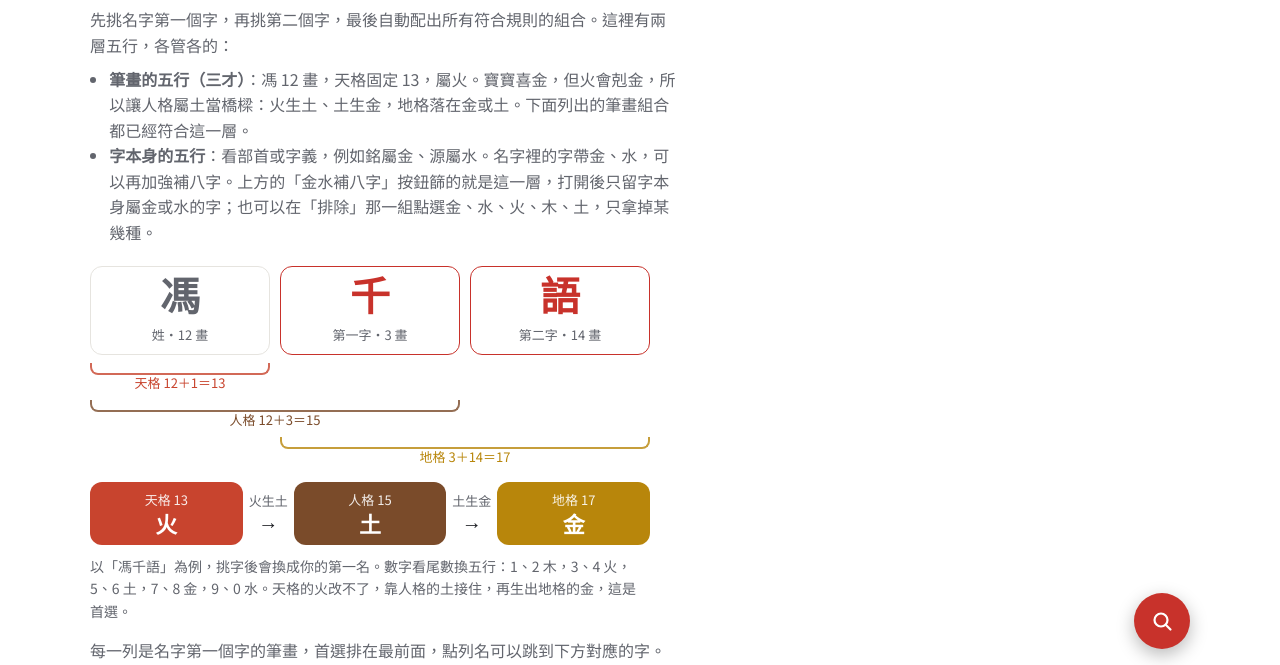
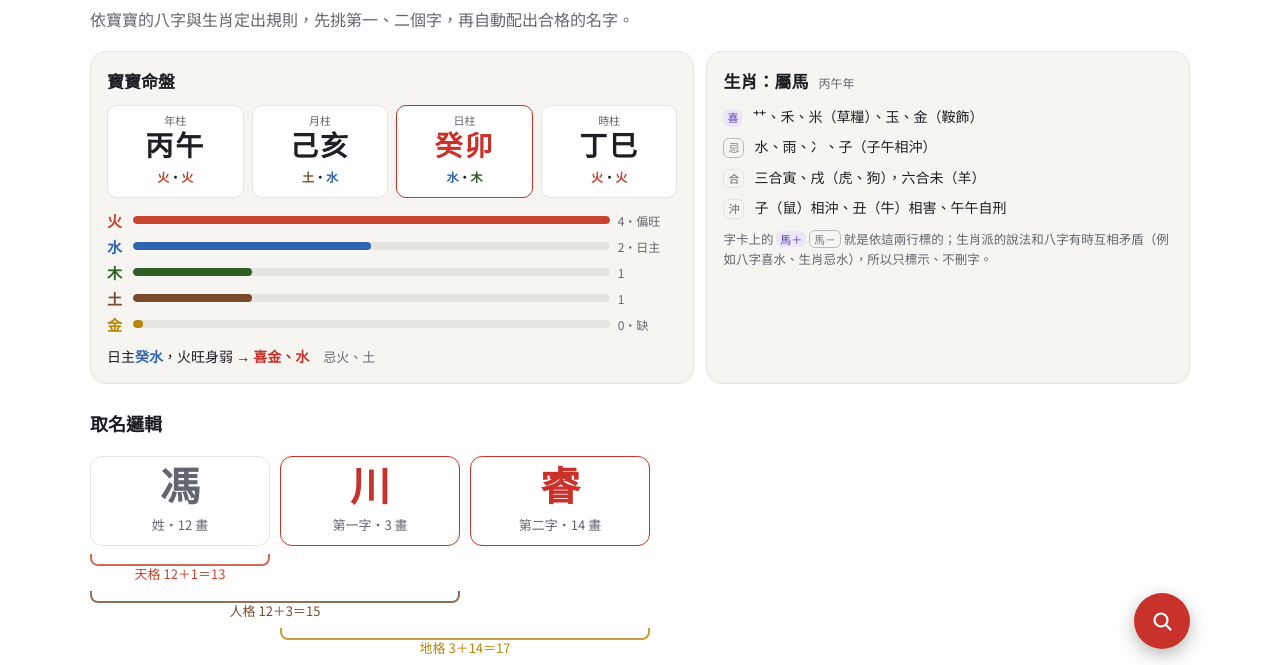
Before and after one commit to miiiiiiw/milo, a plain HTML site: page family/name-picker.html in a window 1280 px wide. Shown: the part 135-800 px from the top of the page. Drawn offline with Linux system fonts and the light colour scheme.

Commit message:
更新：取名選字器頁首整合寶寶命盤與生肖資訊 (#95)
* 更新：取名選字器頁首整合寶寶命盤與生肖資訊

Co-Authored-By: Claude Opus 5.5 <noreply@anthropic.com>
Claude-Session: https://claude.ai/code/session_01NrVf69WqiCGPaKswRV7uiU

* 更新：取名選字器命盤卡移除出生日期、時間與地點，示意改用川睿

Co-Authored-By: Claude Opus 5.5 <noreply@anthropic.com>
Claude-Session: https://claude.ai/code/session_01NrVf69WqiCGPaKswRV7uiU

---------

Co-authored-by: Claude <noreply@anthropic.com>

```diff
--- a/family/name-picker.html
+++ b/family/name-picker.html
@@ -315,6 +315,28 @@ details.help[open] summary{color:var(--ink)}
 @media(prefers-reduced-motion:reduce){.stepsum.isempty .sm-cta{animation:none}}
 @media(max-width:420px){.sm-cta{padding:0 10px}.sm-cta .ctl{display:none}.stepsum.isempty{gap:10px}}
 @media(max-width:380px){.stepsum.isempty .sm-empty{font-size:13px}.sm-ic{display:none}}.stepsum b{color:var(--ink);font-family:"Noto Serif TC",serif;font-size:16px}
+.prof{display:grid;grid-template-columns:minmax(0,1.25fr) minmax(0,1fr);gap:12px;margin:18px 0 6px}
+.pcard{background:var(--tile);border-radius:16px;padding:16px;border:1px solid var(--line)}
+.ph{font:600 17px "Noto Serif TC",serif;margin:0 0 12px;display:flex;align-items:baseline;gap:10px;flex-wrap:wrap}.ph small{font:400 12px "Noto Sans TC",sans-serif;color:var(--mute)}
+.pillars{display:grid;grid-template-columns:repeat(4,minmax(0,1fr));gap:8px}
+.pil{border:1.5px solid var(--line);border-radius:10px;text-align:center;padding:6px 2px 8px;background:var(--bg)}
+.pil small{display:block;font-size:11px;color:var(--mute)}
+.pil b{display:block;font:900 clamp(22px,5vw,28px)/1.2 "Noto Serif TC",serif;letter-spacing:2px}
+.pil i{font-style:normal;font-size:12px;font-weight:700}
+.pil.day{border-color:var(--seal)}.pil.day b{color:var(--seal)}
+.ebal{display:grid;gap:5px;margin:12px 0 10px}
+.eb{display:grid;grid-template-columns:1.4em minmax(0,1fr) 4.6em;gap:8px;align-items:center;font-size:13px}
+.eb>span{font:900 15px "Noto Serif TC",serif}
+.et{height:8px;border-radius:4px;background:var(--line);overflow:hidden}.et i{display:block;height:100%;border-radius:4px}
+.eb em{font-style:normal;font-size:12px;color:var(--mute);white-space:nowrap}
+.pconc{margin:0;font-size:14px}.pconc .like{color:var(--seal)}.pconc .dis{color:var(--mute);font-size:13px}
+.zrow{display:flex;gap:10px;align-items:baseline;font-size:14px;margin:0 0 8px}
+.zrow .hz{flex:none}.hz.zl{border:1px solid var(--line);color:var(--mute)}
+.pnote{font-size:12.5px;color:var(--mute);margin:10px 0 0;line-height:1.6}
+.sech{font:600 18px "Noto Serif TC",serif;margin:26px 0 4px}
+.logic{display:flex;flex-wrap:wrap;gap:8px;margin:12px 0 0}
+.lg{font-size:13px;padding:6px 12px;border-radius:10px;background:var(--tile);color:var(--mute)}.lg b{color:var(--ink);margin-right:4px}
+@media(max-width:700px){.prof{grid-template-columns:minmax(0,1fr)}}
 .legend{display:flex;flex-wrap:wrap;gap:12px;font-size:13px;color:var(--mute);margin:0 0 16px}
 table{width:100%;border-collapse:collapse;font-size:15px}
 th,td{padding:10px 8px;border-bottom:1px solid var(--line);text-align:left;vertical-align:top}
@@ -340,13 +362,39 @@ td.num{text-align:right;font-variant-numeric:tabular-nums;white-space:nowrap}
 <section class="band first"><div class="wrap">
 <p class="eyebrow page-kicker">家庭生活 · 寶寶取名</p>
 <h1>寶寶取名選字器</h1>
-<p class="lede">先挑名字第一個字，再挑第二個字，最後自動配出所有符合規則的組合。這裡有兩層五行，各管各的：</p>
-<ul class="lede" style="padding-left:1.2em;margin:8px 0 0">
-<li><b>筆畫的五行（三才）</b>：馮 12 畫，天格固定 13，屬火。寶寶喜金，但火會剋金，所以讓人格屬土當橋樑：火生土、土生金，地格落在金或土。下面列出的筆畫組合都已經符合這一層。</li>
-<li><b>字本身的五行</b>：看部首或字義，例如銘屬金、源屬水。名字裡的字帶金、水，可以再加強補八字。上方的「金水補八字」按鈕篩的就是這一層，打開後只留字本身屬金或水的字；也可以在「排除」那一組點選金、水、火、木、土，只拿掉某幾種。</li>
-</ul>
+<p class="lede">依寶寶的八字與生肖定出規則，先挑第一、二個字，再自動配出合格的名字。</p>
+<div class="prof">
+  <section class="pcard">
+    <h3 class="ph">寶寶命盤</h3>
+    <div class="pillars">
+      <div class="pil"><small>年柱</small><b>丙午</b><i><span class="e-火">火</span>・<span class="e-火">火</span></i></div>
+      <div class="pil"><small>月柱</small><b>己亥</b><i><span class="e-土">土</span>・<span class="e-水">水</span></i></div>
+      <div class="pil day"><small>日柱</small><b>癸卯</b><i><span class="e-水">水</span>・<span class="e-木">木</span></i></div>
+      <div class="pil"><small>時柱</small><b>丁巳</b><i><span class="e-火">火</span>・<span class="e-火">火</span></i></div>
+    </div>
+    <div class="ebal" aria-label="五行強弱">
+      <div class="eb"><span class="e-火">火</span><div class="et"><i style="width:100%;background:#c8442e"></i></div><em>4・偏旺</em></div>
+      <div class="eb"><span class="e-水">水</span><div class="et"><i style="width:50%;background:#2f64b0"></i></div><em>2・日主</em></div>
+      <div class="eb"><span class="e-木">木</span><div class="et"><i style="width:25%;background:#2f5e24"></i></div><em>1</em></div>
+      <div class="eb"><span class="e-土">土</span><div class="et"><i style="width:25%;background:#7a4b2a"></i></div><em>1</em></div>
+      <div class="eb"><span class="e-金">金</span><div class="et"><i style="width:2%;background:#b8860b"></i></div><em>0・缺</em></div>
+    </div>
+    <p class="pconc">日主<b class="e-水">癸水</b>，火旺身弱 → <b class="like">喜金、水</b>　<span class="dis">忌火、土</span></p>
+  </section>
+  <section class="pcard">
+    <h3 class="ph">生肖：屬馬<small>丙午年</small></h3>
+    <div class="zrow"><span class="hz hp">喜</span><span>艹、禾、米（草糧）、玉、金（鞍飾）</span></div>
+    <div class="zrow"><span class="hz hm">忌</span><span>水、雨、冫、子（子午相沖）</span></div>
+    <div class="zrow"><span class="hz zl">合</span><span>三合寅、戌（虎、狗），六合未（羊）</span></div>
+    <div class="zrow"><span class="hz zl">沖</span><span>子（鼠）相沖、丑（牛）相害、午午自刑</span></div>
+    <p class="pnote">字卡上的 <span class="hz hp">馬＋</span> <span class="hz hm">馬－</span> 就是依這兩行標的；生肖派的說法和八字有時互相矛盾（例如八字喜水、生肖忌水），所以只標示、不刪字。</p>
+  </section>
+</div>
+<h3 class="sech">取名邏輯</h3>
 <div class="sancai" id="sancai" aria-label="三才示意圖"></div>
-<p class="lede" style="margin-top:16px">每一列是名字第一個字的筆畫，首選排在最前面，點列名可以跳到下方對應的字。筆畫後面的小色塊是組合出來的三才（天格・人格・地格）：</p>
+<div class="logic"><span class="lg"><b>筆畫的五行</b>決定三才：天格火 → 人格土 → 地格金，一路相生</span><span class="lg"><b>字本身的五行</b>用來補八字：挑屬金、水的字</span></div>
+<h3 class="sech">能用的筆畫組合</h3>
+<p class="lede" style="margin-top:0">每一列是名字第一個字的筆畫，首選排在最前面，點列名可以跳到下方對應的字。筆畫後面的小色塊是組合出來的三才（天格・人格・地格）：</p>
 <ul class="pairs" id="pairs"></ul>
 <div class="rules">
   <div class="rules-t">其他派別的組合<small>預設關閉，打開後上方會多出對應的筆畫組合</small></div>
@@ -445,7 +493,7 @@ td.num{text-align:right;font-variant-numeric:tabular-nums;white-space:nowrap}
 <div class="sheet" id="ssheet" hidden>
   <div class="sheet-mask" data-sclose></div>
   <div class="sheet-panel top" role="dialog" aria-modal="true" aria-label="搜尋名字">
-    <div class="sbox"><input type="search" id="sq" placeholder="輸入名字，例如 千語、語" autocomplete="off" enterkeyhint="search"><button type="button" data-sclose>關閉</button></div>
+    <div class="sbox"><input type="search" id="sq" placeholder="輸入名字，例如 川睿、睿" autocomplete="off" enterkeyhint="search"><button type="button" data-sclose>關閉</button></div>
     <div id="sres"></div>
   </div>
 </div>
@@ -526,7 +574,7 @@ function drawer(n,partners,key){
 }
 
 function drawSancai(R){
-  const ex=R&&R.length?R[0]:{ca:'千',cb:'語',xa:byCh['千'],xb:byCh['語']};
+  const ex=R&&R.length?R[0]:{ca:'川',cb:'睿',xa:byCh['川'],xb:byCh['睿']};
   const a=ex.xa[1],b=ex.xb[1],g=grid(a,b);
   const [et,er,ed]=g.sc.split('');
   const r1=rel(et,er),r2=rel(er,ed);
@@ -543,7 +591,7 @@ function drawSancai(R){
     <div class="ge ${et}"><small>天格 ${g.tian}</small><b>${et}</b></div><div class="arrow">${lab(et,er,r1)}</div>
     <div class="ge ${er}"><small>人格 ${g.ren}</small><b>${er}</b></div><div class="arrow">${lab(er,ed,r2)}</div>
     <div class="ge ${ed}"><small>地格 ${g.di}</small><b>${ed}</b></div></div>
-   <p class="sc-cap">${R&&R.length?`以你目前排第一的「馮${esc(ex.ca)}${esc(ex.cb)}」為例。`:'以「馮千語」為例，挑字後會換成你的第一名。'}數字看尾數換五行：1、2 木，3、4 火，5、6 土，7、8 金，9、0 水。天格的火改不了，靠人格的土接住，${ed==='金'?'再生出地格的金，這是首選。':ed==='土'?'地格也是土（比和），可以接受；能落在金會更好。':er==='木'?'這是「火木火」：木生兩邊的火，三才相生，只看三才的派別認為是吉；但會讓寶寶本來就旺的火更旺，不補八字。':'人格的金被天格的火剋，這是放寬組。'}</p>`;
+   <p class="sc-cap">${R&&R.length?`以你目前排第一的「馮${esc(ex.ca)}${esc(ex.cb)}」為例。`:'以「馮川睿」為例，挑字後會換成你的第一名。'}數字看尾數換五行：1、2 木，3、4 火，5、6 土，7、8 金，9、0 水。天格的火改不了，靠人格的土接住，${ed==='金'?'再生出地格的金，這是首選。':ed==='土'?'地格也是土（比和），可以接受；能落在金會更好。':er==='木'?'這是「火木火」：木生兩邊的火，三才相生，只看三才的派別認為是吉；但會讓寶寶本來就旺的火更旺，不補八字。':'人格的金被天格的火剋，這是放寬組。'}</p>`;
 }
 
 function evalPair(ca,cb){
```
